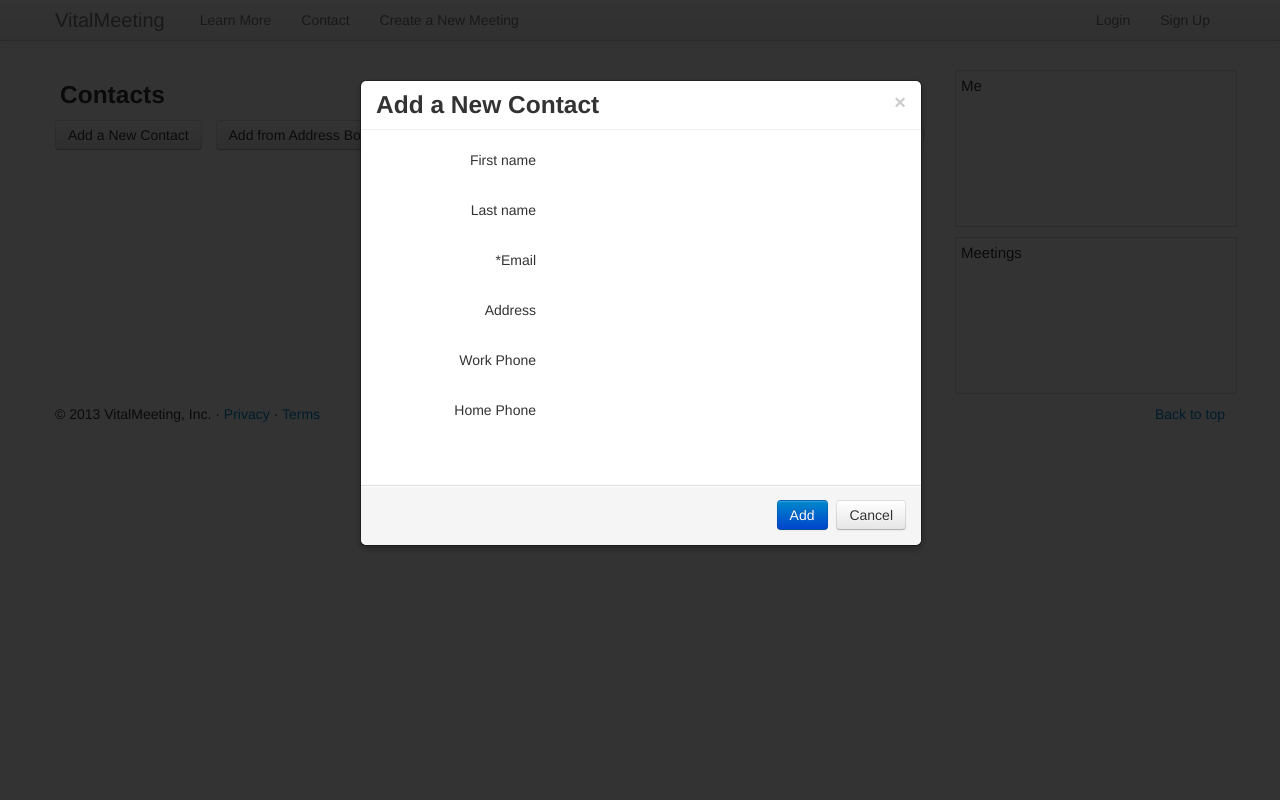
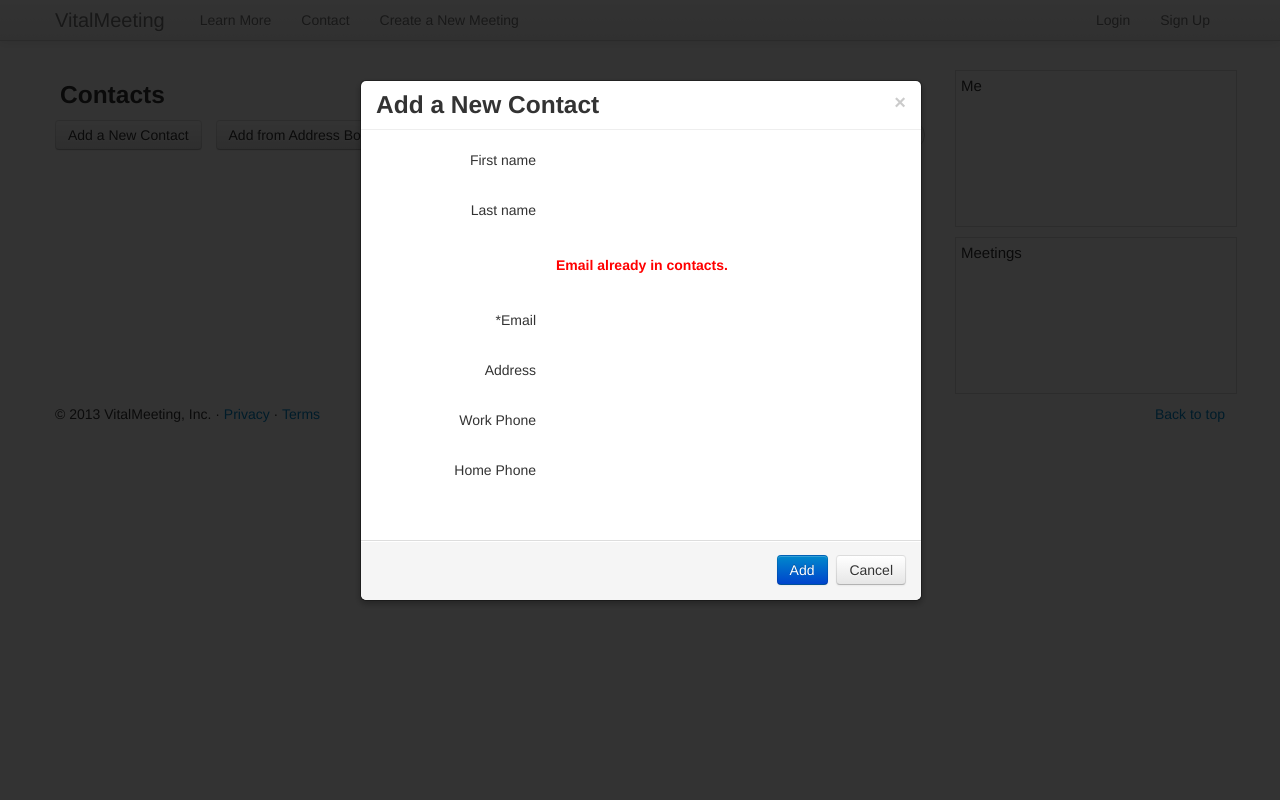
Before and after one commit to estonkm/meetings, a Django app: template meetingapp/templates/contacts.html in a window 1280 px wide, after a click on "Add a New Contact". Run offline with Django 3.2, Linux system fonts and the light colour scheme; the template is opened without the code that fills it, so the values that code supplies are empty; parts of the project's set-up code (start-up, migrations or seed data) failed here and were passed over; some libraries are stand-ins or nearby versions.

Commit message:
even better

```diff
--- a/meetingapp/templates/contacts.html
+++ b/meetingapp/templates/contacts.html
@@ -67,9 +67,13 @@
 			</div>
 		</div>
 		<div class="control-group">
+			<div class="controls">
+				<h5 style="color: red;">Email already in contacts.</h5>
+			</div>
+		</div>
+		<div class="control-group">
 			<label class="control-label" for="inputEmail">*Email</label>
 			<div class="controls">
-				{% if in_contacts %}<text style="color: red; margin-left: 5px">Email already in contacts</text><br>{% endif %}
 				{{ form.email }} {% if form.email.errors %}<text style="color: red; margin-left: 5px;">Invalid input</text>{% endif %}
 			</div>
 		</div>
```
